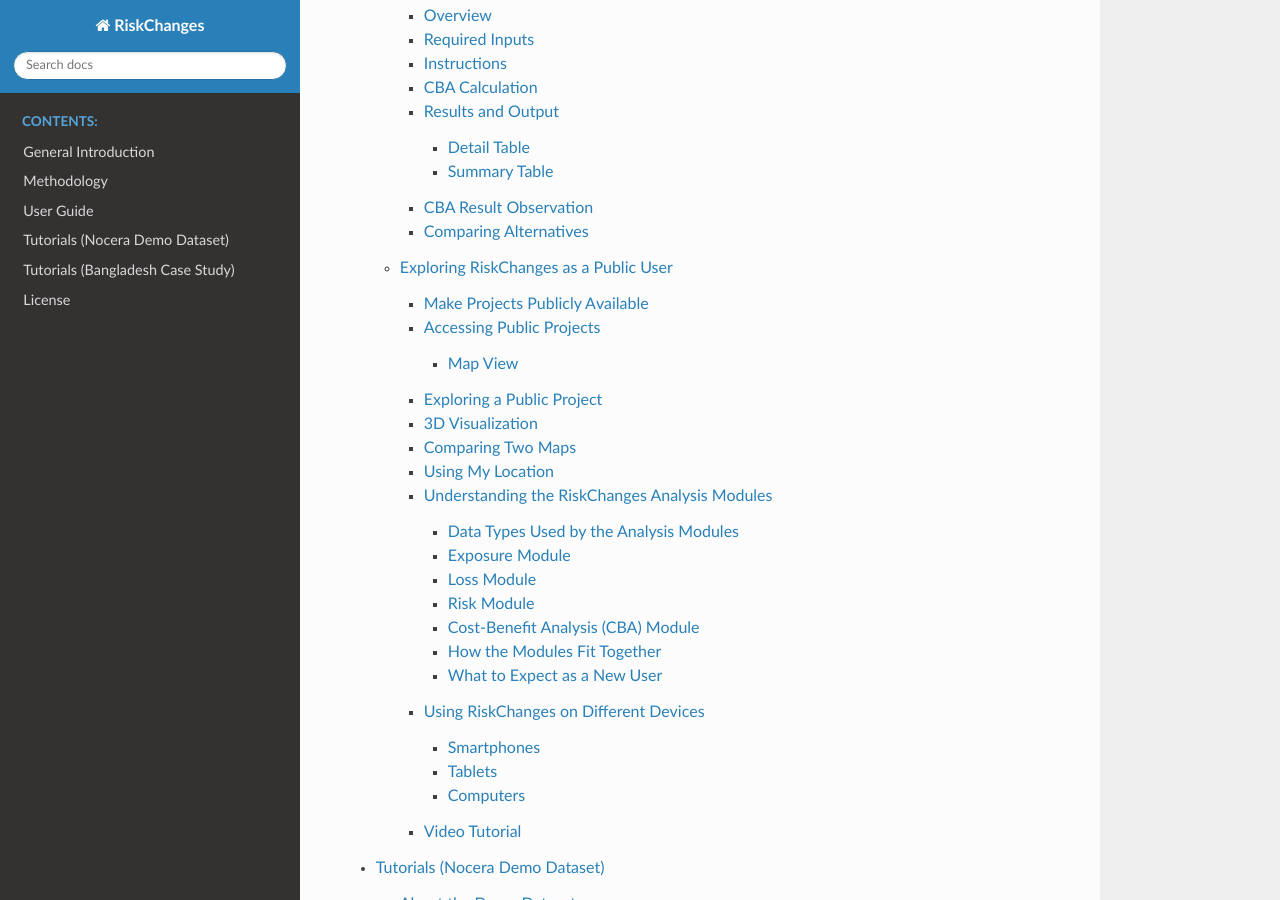
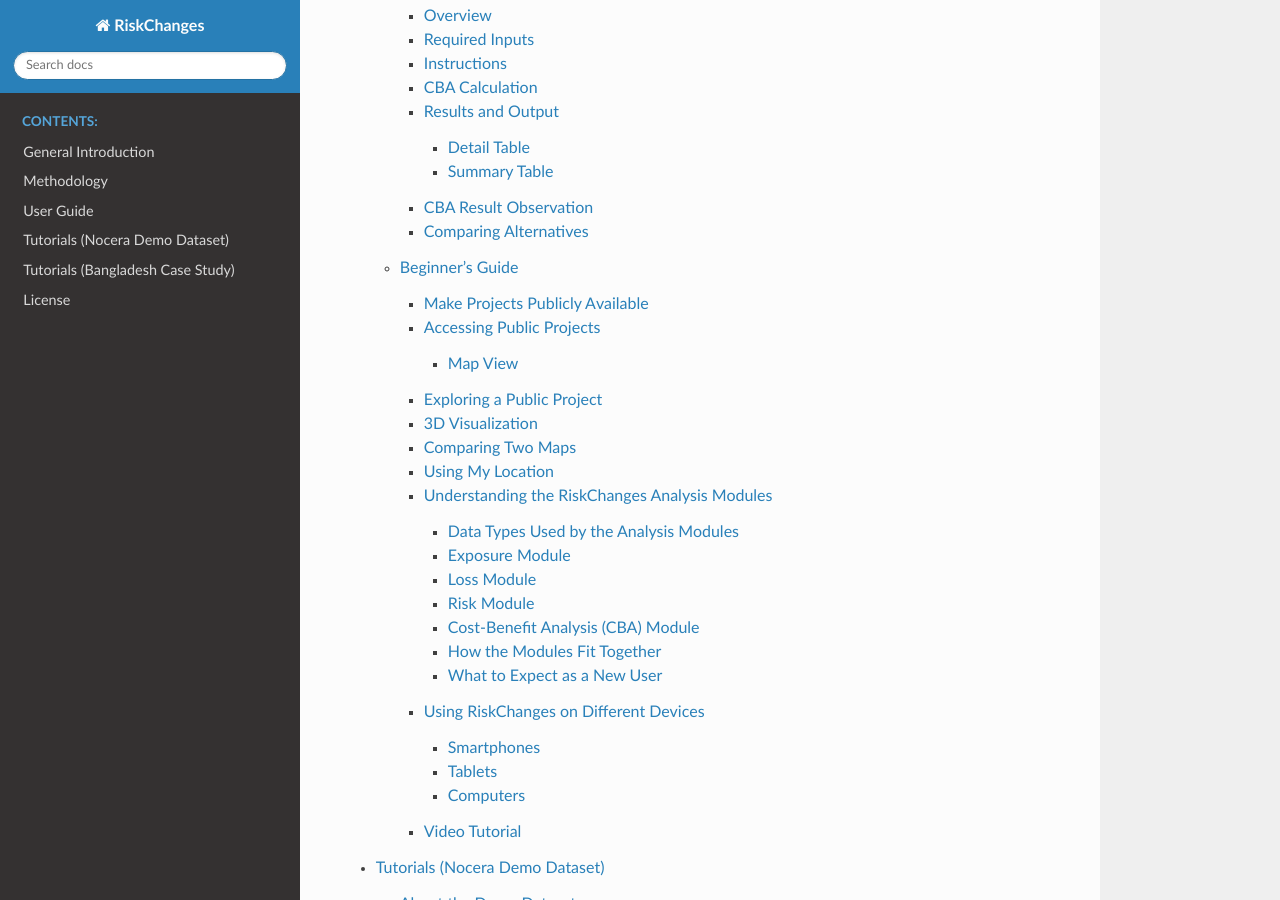
Before and after one commit to RiskChanges/riskchanges-docs, a Sphinx documentation site: the page built from docs/source/index.rst, in a window 1280 px wide and 900 px high, scrolled down 4068 px. Built offline with Sphinx 7.4.7 and the Read the Docs theme 3.1.0, drawn with Linux system fonts in a browser that asks for light colours.

Commit message:
Update userguide_non-registered-users.rst

```diff
--- a/docs/source/userguide_non-registered-users.rst
+++ b/docs/source/userguide_non-registered-users.rst
@@ -1,4 +1,4 @@
-Exploring RiskChanges as a Public User
+Beginner's Guide
 =====================
 
 RiskChanges can be accessed by users without registering or logging in. Registered users can make selected parts of their projects publicly available, allowing other users to explore the data without requiring an account.
```
